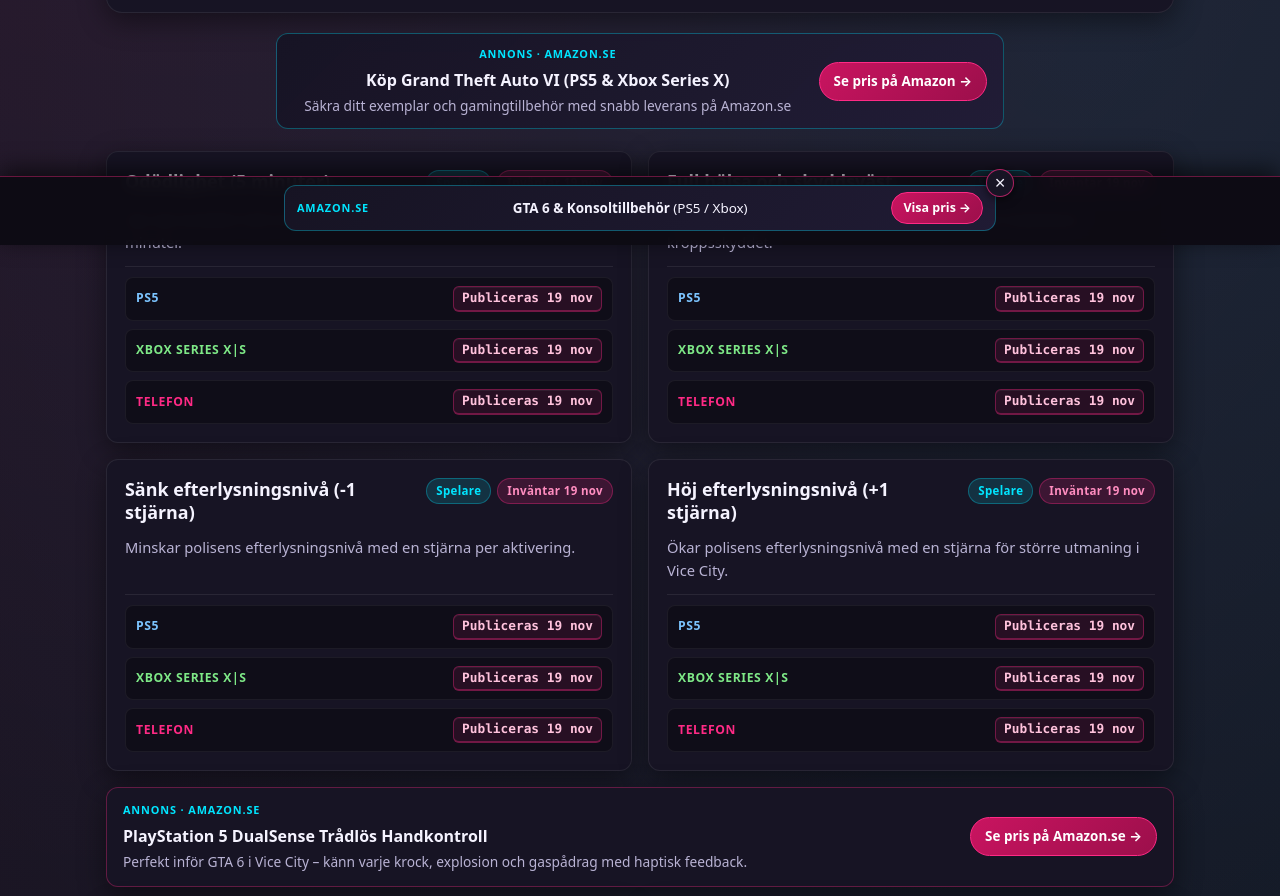
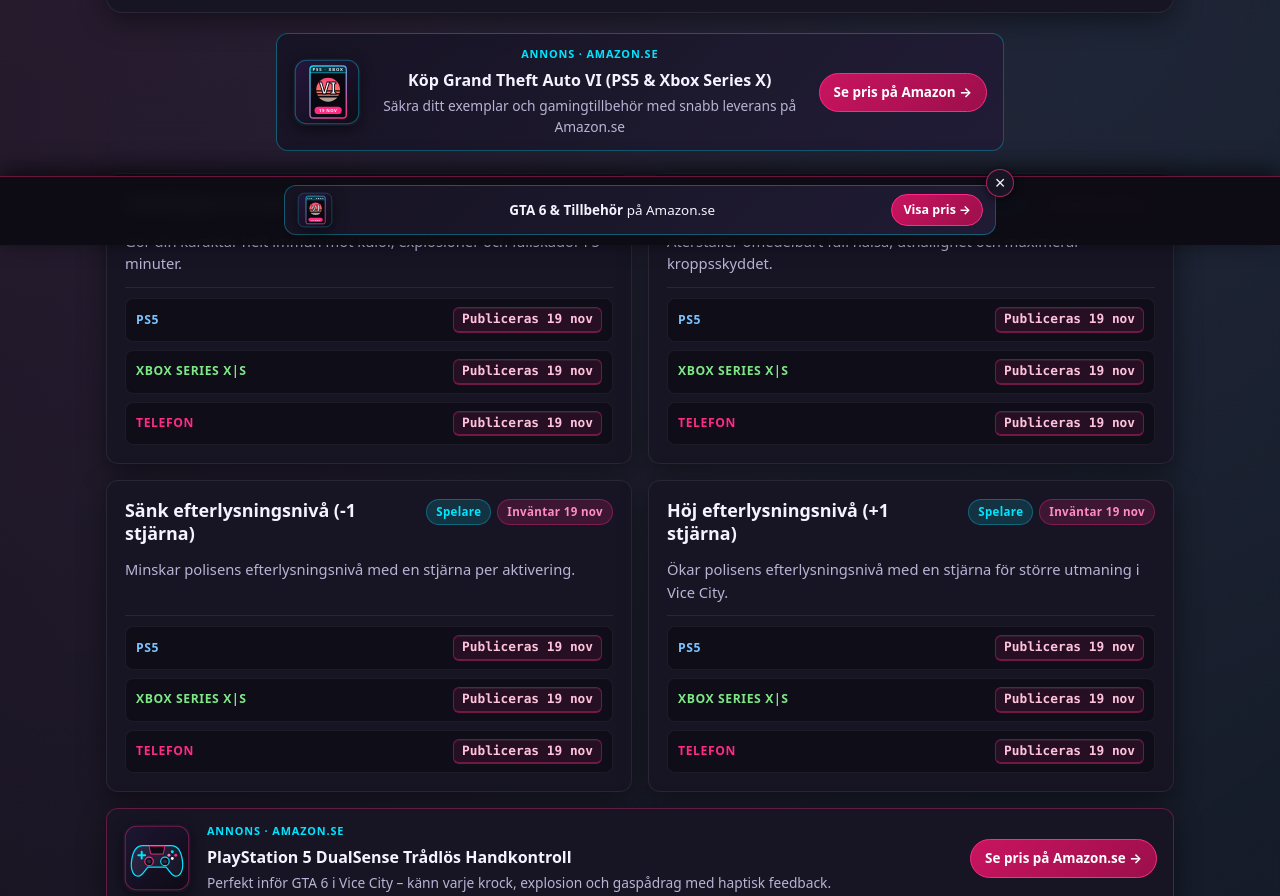
Before and after one commit to tobiassellin/gra6hacks, a plain HTML site: page index.html in a window 1280 px wide. Shown: the part 555-1451 px from the top of the page. Drawn offline with Linux system fonts and the light colour scheme.

Commit message:
Lägg till Vice City-produktbilder i Amazon-annonserna

```diff
--- a/index.html
+++ b/index.html
@@ -170,6 +170,7 @@
              rel="sponsored nofollow noopener"
              class="amazon-fallback amazon-skyscraper">
             <span class="amazon-badge">Annons &middot; Amazon.se</span>
+            <img src="assets/controller.svg" alt="PlayStation 5 DualSense trådlös handkontroll och SSD-tillbehör" width="96" height="96" class="amazon-thumb amazon-thumb-sky" loading="lazy">
             <strong class="amazon-sky-title">PS5 DualSense &amp; Snabb SSD</strong>
             <span class="amazon-sky-desc">Gör konsolen redo inför GTA 6 i Vice City med ny handkontroll, headset och extra lagring.</span>
             <span class="amazon-cta">Se utbud på Amazon &rarr;</span>
@@ -240,6 +241,7 @@
              target="_blank"
              rel="sponsored nofollow noopener"
              class="amazon-fallback amazon-top-banner">
+            <img src="assets/game-edition.svg" alt="Köp Grand Theft Auto VI (GTA 6) till PS5 och Xbox Series X" width="68" height="68" class="amazon-thumb">
             <div class="amazon-banner-copy">
               <span class="amazon-badge">Annons &middot; Amazon.se</span>
               <strong class="amazon-banner-title">Köp Grand Theft Auto VI (PS5 &amp; Xbox Series X)</strong>
@@ -272,7 +274,14 @@
                (adsbygoogle = window.adsbygoogle || []).push({});
           </script>
           <div class="amazon-fallback amazon-rect-card">
-            <span class="amazon-badge">Annons &middot; Amazon.se</span>
+            <div class="amazon-rect-top">
+              <div class="amazon-rect-thumbs">
+                <img src="assets/game-edition.svg" alt="Grand Theft Auto VI spelutgåva för PS5 och Xbox" width="60" height="60" class="amazon-thumb" loading="lazy">
+                <img src="assets/controller.svg" alt="Trådlös handkontroll för PS5 och Xbox Series X" width="60" height="60" class="amazon-thumb" loading="lazy">
+                <img src="assets/headset.svg" alt="Trådlöst gaming-headset för konsol" width="60" height="60" class="amazon-thumb" loading="lazy">
+              </div>
+              <span class="amazon-badge">Annons &middot; Amazon.se</span>
+            </div>
             <h3 class="amazon-rect-title">Redo för Vice City 19 nov?</h3>
             <p class="amazon-rect-desc">
               Hitta GTA 6, trådlösa PS5 DualSense- och Xbox-handkontroller, gaming-headset och snabba M.2 SSD-diskar på Amazon.se.
@@ -439,6 +448,7 @@
              rel="sponsored nofollow noopener"
              class="amazon-fallback amazon-skyscraper">
             <span class="amazon-badge">Annons &middot; Amazon.se</span>
+            <img src="assets/headset.svg" alt="Xbox Series X|S trådlöst gaming-headset och handkontroll" width="96" height="96" class="amazon-thumb amazon-thumb-sky" loading="lazy">
             <strong class="amazon-sky-title">Xbox Series X|S Kontroller &amp; Ljud</strong>
             <span class="amazon-sky-desc">Uppgradera med ny trådlös Xbox-kontroll och surround-headset till GTA 6.</span>
             <span class="amazon-cta">Kolla in på Amazon &rarr;</span>
@@ -488,8 +498,8 @@
            target="_blank"
            rel="sponsored nofollow noopener"
            class="amazon-fallback amazon-bottom-bar">
-          <span class="amazon-badge">Amazon.se</span>
-          <span class="amazon-bottom-text"><strong>GTA 6 &amp; Konsoltillbehör</strong> (PS5 / Xbox)</span>
+          <img src="assets/game-edition.svg" alt="GTA 6 och konsoltillbehör på Amazon.se" width="36" height="36" class="amazon-thumb amazon-thumb-sm" loading="lazy">
+          <span class="amazon-bottom-text"><strong>GTA 6 &amp; Tillbehör</strong> på Amazon.se</span>
           <span class="amazon-cta amazon-cta-sm">Visa pris &rarr;</span>
         </a>
       </div>
--- a/script.js
+++ b/script.js
@@ -268,18 +268,24 @@ document.addEventListener("DOMContentLoaded", () => {
       title: "PlayStation 5 DualSense Trådlös Handkontroll",
       desc: "Perfekt inför GTA 6 i Vice City – känn varje krock, explosion och gaspådrag med haptisk feedback.",
       cta: "Se pris på Amazon.se →",
+      img: "assets/controller.svg",
+      alt: "PlayStation 5 DualSense trådlös handkontroll",
       url: "https://www.amazon.se/s?k=PS5+DualSense+handkontroll&tag=gta6hacks-21"
     },
     {
       title: "Trådlöst Gaming-Headset för PS5 & Xbox Series X|S",
       desc: "Upplev 3D-ljudet på gatorna i Leonida med kristallklart ljud och bekväm passform för långa pass.",
       cta: "Kolla utbud på Amazon.se →",
+      img: "assets/headset.svg",
+      alt: "Trådlöst gaming-headset för PS5 och Xbox Series X|S",
       url: "https://www.amazon.se/s?k=gaming+headset+ps5+xbox&tag=gta6hacks-21"
     },
     {
       title: "Snabb M.2 NVMe SSD med kylfläns (1 TB / 2 TB) till PS5",
       desc: "Frigör lagringsutrymme och få blixtsnabba laddningstider inför installationen av Grand Theft Auto VI.",
       cta: "Jämför SSD på Amazon.se →",
+      img: "assets/ssd.svg",
+      alt: "Snabb M.2 NVMe SSD med kylfläns till PS5",
       url: "https://www.amazon.se/s?k=ps5+ssd+m2+heatsink&tag=gta6hacks-21"
     }
   ];
@@ -309,6 +315,14 @@ document.addEventListener("DOMContentLoaded", () => {
     fallbackLink.rel = "sponsored nofollow noopener";
     fallbackLink.className = "amazon-fallback amazon-infeed-card";
 
+    const thumb = document.createElement("img");
+    thumb.src = offer.img;
+    thumb.alt = offer.alt;
+    thumb.width = 68;
+    thumb.height = 68;
+    thumb.loading = "lazy";
+    thumb.className = "amazon-thumb";
+
     const copyWrap = document.createElement("div");
     copyWrap.className = "amazon-banner-copy";
 
@@ -329,7 +343,7 @@ document.addEventListener("DOMContentLoaded", () => {
     cta.textContent = offer.cta;
 
     copyWrap.append(badge, title, desc);
-    fallbackLink.append(copyWrap, cta);
+    fallbackLink.append(thumb, copyWrap, cta);
 
     adWrap.append(ins, fallbackLink);
     return adWrap;
--- a/style.css
+++ b/style.css
@@ -456,22 +456,15 @@ ins.adsbygoogle:not([data-ad-status="filled"]) {
 }
 
 .ad-top-banner {
-  width: 320px;
-  max-width: 100%;
-  height: 100px;
-}
-
-@media (min-width: 768px) {
-  .ad-top-banner {
-    width: 728px;
-    height: 90px;
-  }
+  width: 100%;
+  max-width: 728px;
+  height: auto;
 }
 
 /* Skyscrapers: 160x600 */
 .ad-skyscraper {
   width: 160px;
-  height: 600px;
+  height: auto;
 }
 
 /* Stor rektangel: 336x280 */
@@ -485,7 +478,7 @@ ins.adsbygoogle:not([data-ad-status="filled"]) {
 .ad-large-rectangle {
   width: 100%;
   max-width: 336px;
-  height: 280px;
+  height: auto;
 }
 
 /* In-feed-annonskort i rutnätet */
@@ -562,6 +555,33 @@ a.amazon-fallback:hover {
   background: rgba(0, 229, 255, 0.14);
   border-color: var(--accent-cyan);
   color: var(--accent-cyan);
+}
+
+.amazon-thumb {
+  flex-shrink: 0;
+  border-radius: 12px;
+  display: block;
+  box-shadow: 0 4px 14px rgba(0, 0, 0, 0.45);
+}
+
+.amazon-thumb-sky {
+  margin: 0 auto;
+}
+
+.amazon-thumb-sm {
+  border-radius: 8px;
+}
+
+.amazon-rect-top {
+  display: flex;
+  flex-direction: column;
+  gap: 8px;
+}
+
+.amazon-rect-thumbs {
+  display: flex;
+  align-items: center;
+  gap: 10px;
 }
 
 .amazon-top-banner,
```
Also changed, not shown: assets/controller.svg (added), assets/game-edition.svg (added), assets/headset.svg (added), assets/ssd.svg (added).
